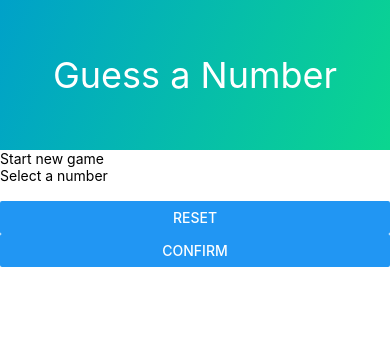
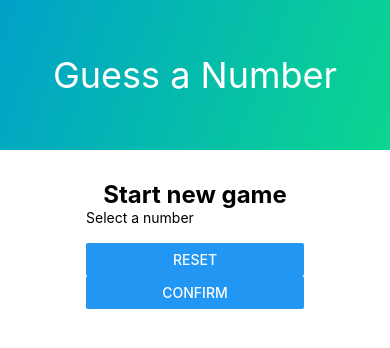
Before and after one commit to annaszalkiewicz/guess-number, a React Native app: screen / in a window 390 px wide. Shown: the top 348 px of the page. Built offline with nearby package versions, Linux system fonts and the light colour scheme.

Commit message:
Add styling to container and title

```diff
--- a/screens/StartGameScreen.js
+++ b/screens/StartGameScreen.js
@@ -4,8 +4,8 @@ import Card from "../components/ui/Card";
 
 const StartGameScreen = () => {
   return (
-    <View>
-      <Text>Start new game</Text>
+    <View style={styles.container}>
+      <Text style={styles.title}>Start new game</Text>
       <Card style={styles.card}>
         <Text>Select a number</Text>
         <TextInput />
@@ -19,6 +19,15 @@ const StartGameScreen = () => {
 };
 
 const styles = StyleSheet.create({
+  container: {
+    flex: 1,
+    padding: 30,
+    alignItems: 'center'
+  },
+  title: {
+    fontSize: 24,
+    fontWeight: 'bold'
+  },
   card: {
     width: 300,
     maxWidth: '80%'
```
